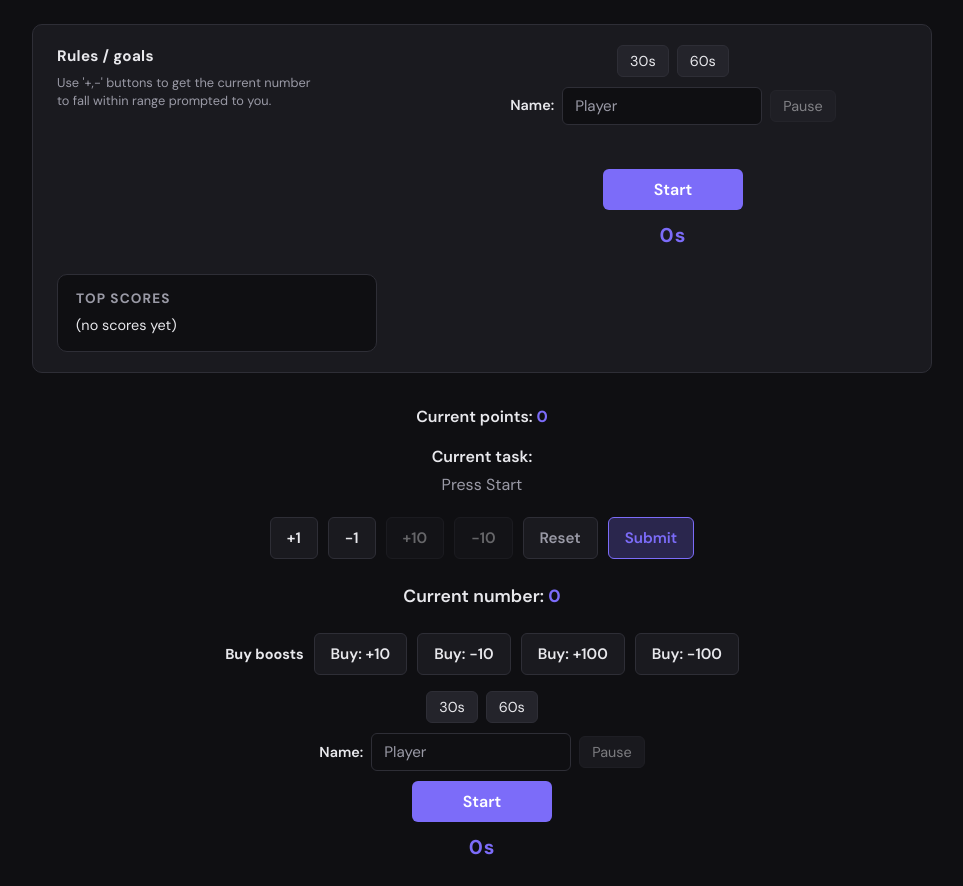
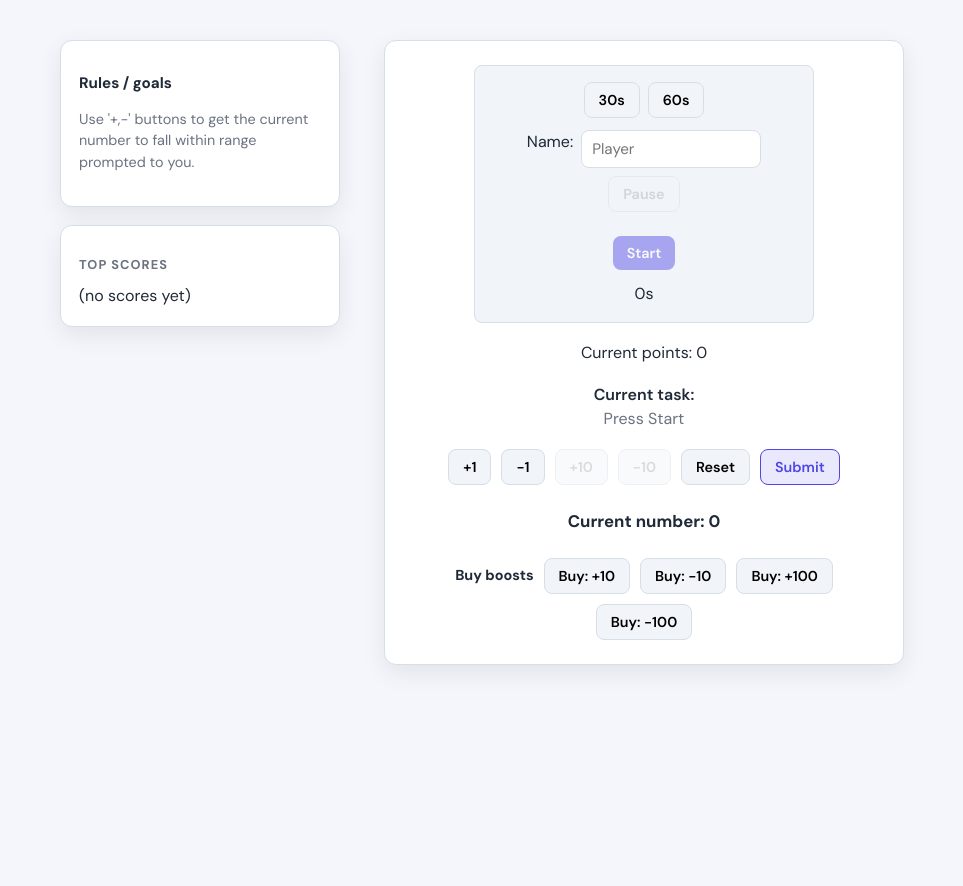
Before and after one commit to daniyar-yes/counter-clicker-game, a plain HTML site: page index.html in a window 1280 px wide. Shown: the whole page, without its empty margins (158-1121 px from the left). After the commit the page ends 800 px from the top, so only its background shows below. Drawn offline with Linux system fonts and the light colour scheme.

Commit message:
Layout-update

```diff
--- a/index.html
+++ b/index.html
@@ -2,7 +2,6 @@
 <html lang="en">
 
 <head>
-    <link>
     <meta charset="UTF-8">
     <meta name="viewport" content="width=device-width, initial-scale=1.0">
     <title>Click it!</title>
@@ -14,27 +13,11 @@
     <link href="styles.css" rel="stylesheet" />
 </head>
 
-
 <body>
     <header>
         <div id="rules-section">
             <h2 class="section-title">Rules / goals</h2>
             <p>Use '+,-' buttons to get the current number to fall within range prompted to you.</p>
-        </div>
-        <div id="game-start-section">
-            <div>
-                <button id="time-30-btn">30s</button>
-                <button id="time-60-btn">60s</button>
-            </div>
-            <div>
-                <label for="player-name">Name:</label>
-                <div id = 'name-border'><input id="player-name" type="text" placeholder="Player" /></div>
-
-                <button id="pause-btn" disabled>Pause</button>
-            </div>
-            <div id="empty-name-warning"><span id="empty-warning-1"></span><span id="empty-warning-2"></span></div>
-            <button id="start-btn">Start</button>
-            <div id="countdown">0s</div>
         </div>
 
         <section id="scores-block">
@@ -42,9 +25,33 @@
             <div id="best-score"></div>
         </section>
     </header>
+
     <main>
+        <div id="game-start-section">
+            <div>
+                <button id="time-30-btn">30s</button>
+                <button id="time-60-btn">60s</button>
+            </div>
+
+            <div>
+                <label for="player-name">Name:</label>
+                <div id="name-border">
+                    <input id="player-name" type="text" placeholder="Player" />
+                </div>
+                <button id="pause-btn" disabled>Pause</button>
+            </div>
+
+            <div id="empty-name-warning">
+                <span id="empty-warning-1"></span>
+                <span id="empty-warning-2"></span>
+            </div>
+
+            <button id="start-btn">Start</button>
+            <div id="countdown">0s</div>
+        </div>
 
         <div>Current points: <span id="current-points">0</span></div>
+
         <div id="current-task-wrapper">
             Current task:
             <div id="task-range">Press Start</div>
@@ -57,7 +64,6 @@
             <button id="plus-ten-btn" disabled>+10</button>
             <button id="minus-ten-btn" disabled>-10</button>
             <button id="reset-count-btn">Reset</button>
-            <!-- added early submit, only active during rounds -->
             <button id="submit-btn">Submit</button>
         </div>
 
@@ -70,24 +76,9 @@
             <button id="buy-plus-hundred">Buy: +100</button>
             <button id="buy-minus-hundred">Buy: -100</button>
         </div>
-        <div id="game-start-section">
-            <div>
-                <button id="time-30-btn">30s</button>
-                <button id="time-60-btn">60s</button>
-            </div>
-            <div>
-                <label for="player-name">Name:</label>
-                <input id="player-name" type="text" placeholder="Player" />
-                <button id="pause-btn" disabled>Pause</button>
-            </div>
-            <button id="start-btn">Start</button>
-            <div id="countdown">0s</div>
-        </div>
+    </main>
 
-    </main>
+    <script src="main.js"></script>
 </body>
 
-<script src="main.js"></script>
-
-
 </html>
--- a/styles.css
+++ b/styles.css
@@ -1,18 +1,26 @@
 /* ----- Variables ----- */
 :root {
-    --bg: #0f0f12;
-    --surface: #1a1a1f;
-    --surface-hover: #24242b;
-    --border: #2e2e36;
-    --text: #e8e8ec;
-    --text-muted: #9a9aa6;
-    --accent: #7c6cf9;
-    --accent-hover: #9285fa;
-    --accent-muted: rgba(124, 108, 249, 0.25);
-    --success: #4ade80;
-    --danger: #f87171;
-    --radius: 10px;
-    --radius-sm: 6px;
+    --bg: #f4f6fb;
+    --surface: #ffffff;
+    --surface-soft: #f1f5f9;
+    --surface-hover: #e6edf5;
+    --border: #d6dee8;
+
+    --text: #1f2937;
+    --text-muted: #6b7280;
+
+    --accent: #4f46e5;
+    --accent-hover: #4338ca;
+    --accent-muted: rgba(79, 70, 229, 0.12);
+
+    --success: #16a34a;
+    --danger: #dc2626;
+
+    --radius: 12px;
+    --radius-sm: 8px;
+
+    --shadow: 0 8px 24px rgba(0, 0, 0, 0.08);
+
     --font: "DM Sans", system-ui, sans-serif;
 }
 
@@ -27,269 +35,197 @@ body {
     line-height: 1.5;
     color: var(--text);
     background: var(--bg);
+
     margin: 0;
-    padding: 24px;
-    min-height: 100vh;
+    padding: 40px 24px;
+
+    display: flex;
+    justify-content: center;
+
+    body>header,
+    body>main {
+        max-width: 1100px;
+    }
 }
 
-/* ----- Header (top part) ----- */
+/* ----- Header ----- */
 header {
-    display: grid;
-    grid-template-columns: minmax(0, 1.3fr) minmax(0, 1.7fr);
-    align-items: start;
-    gap: 24px;
-    max-width: 900px;
-    margin: 0 auto 32px;
-    padding: 20px 24px;
+    display: flex;
+    flex-direction: column;
+    gap: 18px;
+
+    width: 280px;
+}
+
+/* ----- Rules ----- */
+#rules-section {
     background: var(--surface);
     border: 1px solid var(--border);
     border-radius: var(--radius);
-}
-
-#rules-section {
-    max-width: 260px;
+    padding: 18px;
+    box-shadow: var(--shadow);
 }
 
 .section-title {
     font-weight: 700;
     font-size: 0.95rem;
-    color: var(--text);
-    letter-spacing: 0.02em;
-    margin: 0 0 6px;
+    margin-bottom: 6px;
 }
 
 #rules-section p {
+    font-size: 0.9rem;
+    color: var(--text-muted);
+}
+
+/* ----- Top Scores ----- */
+#scores-block {
+    background: var(--surface);
+    border: 1px solid var(--border);
+    border-radius: var(--radius);
+    padding: 18px;
+    box-shadow: var(--shadow);
+}
+
+.scores-title {
     font-size: 0.8rem;
     color: var(--text-muted);
-    margin: 0;
-    line-height: 1.45;
+    text-transform: uppercase;
+    letter-spacing: .08em;
+    margin-bottom: 10px;
 }
 
-/* Game start block: centered */
+/* ----- Main Game Panel ----- */
+main {
+    display: flex;
+    flex-direction: column;
+    align-items: center;
+
+    gap: 18px;
+
+    width: 520px;
+
+    background: var(--surface);
+    border: 1px solid var(--border);
+    border-radius: var(--radius);
+
+    padding: 24px;
+    box-shadow: var(--shadow);
+}
+
+/* ----- Start Section ----- */
 #game-start-section {
     display: flex;
     flex-direction: column;
     align-items: center;
-    gap: 10px;
+    gap: 12px;
+
+    width: 100%;
+    max-width: 340px;
+
+    background: var(--surface-soft);
+    border: 1px solid var(--border);
+    border-radius: var(--radius-sm);
+    padding: 16px;
 }
 
-#game-start-section > div:first-child {
+#game-start-section>div {
     display: flex;
     gap: 8px;
+    justify-content: center;
+    flex-wrap: wrap;
 }
 
-#game-start-section > div:nth-child(2) {
-    display: flex;
-    flex-wrap: wrap;
-    align-items: center;
-    gap: 8px;
-    justify-content: center;
-}
-
-#game-start-section label {
-    font-weight: 600;
-    font-size: 0.9rem;
-}
-
+/* ----- Input ----- */
 #player-name {
     font-family: var(--font);
     font-size: 0.95rem;
-    padding: 8px 12px;
+    padding: 8px 10px;
+
     border: 1px solid var(--border);
     border-radius: var(--radius-sm);
-    background: var(--bg);
-    color: var(--text);
-    width: 200px;
+    background: white;
+    width: 180px;
 }
 
-#player-name::placeholder {
-    color: var(--text-muted);
+#player-name:focus {
+    outline: none;
+    border-color: var(--accent);
 }
 
+/* ----- Buttons ----- */
+button {
+    font-family: var(--font);
+    font-size: 0.9rem;
+    font-weight: 600;
+
+    padding: 8px 14px;
+
+    border-radius: var(--radius-sm);
+    border: 1px solid var(--border);
+
+    background: var(--surface-soft);
+    cursor: pointer;
+
+    transition: all .15s ease;
+}
+
+button:hover:not(:disabled) {
+    background: var(--surface-hover);
+}
+
+button:disabled {
+    opacity: .45;
+    cursor: not-allowed;
+}
+
+/* ----- Start Button ----- */
 #start-btn {
-    min-width: 140px;
-    padding: 10px 20px;
-    font-family: var(--font);
-    font-weight: 600;
-    font-size: 1rem;
-    color: #fff;
     background: var(--accent);
+    color: white;
     border: none;
-    border-radius: var(--radius-sm);
-    cursor: pointer;
-    transition: background 0.2s;
 }
 
 #start-btn:hover {
     background: var(--accent-hover);
 }
 
-#time-30-btn,
-#time-60-btn,
-#pause-btn {
-    font-family: var(--font);
-    font-size: 0.9rem;
-    padding: 6px 12px;
-    border: 1px solid var(--border);
-    border-radius: var(--radius-sm);
-    background: var(--surface-hover);
-    color: var(--text);
-    cursor: pointer;
-    transition: background 0.2s, border-color 0.2s;
-}
-
-#time-30-btn:hover,
-#time-60-btn:hover,
-#pause-btn:not(:disabled):hover {
-    background: var(--border);
-}
-
-#time-30-btn.active,
-#time-60-btn.active {
-    background: var(--accent-muted);
-    border-color: var(--accent);
-    color: var(--accent);
-}
-
-#pause-btn:disabled {
-    opacity: 0.5;
-    cursor: not-allowed;
-}
-
-#countdown {
-    font-size: 1.25rem;
-    font-weight: 700;
-    color: var(--accent);
-    letter-spacing: 0.05em;
-}
-
-/* Top scores: compact section below main game */
-#scores-block {
-    width: 100%;
-    max-width: 320px;
-    margin: 0;
-    padding: 14px 18px;
-    background: var(--bg);
-    border: 1px solid var(--border);
-    border-radius: var(--radius);
-}
-
-.scores-title {
-    font-size: 0.85rem;
-    color: var(--text-muted);
-    letter-spacing: 0.08em;
-    text-transform: uppercase;
-}
-
-#best-score {
-    font-size: 0.9rem;
-    color: var(--text);
-}
-
-#best-score ol {
-    padding-left: 1.2em;
-    margin: 0;
-}
-
-/* ----- Main ----- */
-main {
-    display: flex;
-    flex-direction: column;
-    align-items: center;
-    gap: 16px;
-    max-width: 560px;
-    margin: 0 auto;
-}
-
-main > div:first-child,
-#current-task-wrapper {
-    font-weight: 600;
-    font-size: 1rem;
-}
-
-main > div:first-child span,
-#counter {
-    color: var(--accent);
-    font-weight: 700;
-}
-
-#current-task-wrapper {
-    text-align: center;
-}
-
-#task-range,
-#task-round {
-    margin-top: 4px;
-    font-weight: 400;
-    color: var(--text-muted);
-}
-
-.main-counter-row,
-.main-row-group {
-    display: flex;
-    flex-wrap: wrap;
-    gap: 10px;
-    justify-content: center;
-}
-
-.main-counter-row button,
-.main-row-group button {
-    font-family: var(--font);
-    font-size: 0.95rem;
-    font-weight: 600;
-    padding: 10px 16px;
-    border: 1px solid var(--border);
-    border-radius: var(--radius-sm);
-    background: var(--surface);
-    color: var(--text);
-    cursor: pointer;
-    transition: background 0.2s, border-color 0.2s, transform 0.1s;
-}
-
-.main-counter-row button:hover:not(:disabled),
-.main-row-group button:hover:not(:disabled) {
-    background: var(--surface-hover);
-    border-color: var(--text-muted);
-}
-
-.main-counter-row button:active:not(:disabled),
-.main-row-group button:active:not(:disabled) {
-    transform: scale(0.98);
-}
-
-.main-counter-row button:disabled,
-.main-row-group button:disabled {
-    opacity: 0.4;
-    cursor: not-allowed;
-}
-
-#reset-count-btn {
-    color: var(--text-muted);
-}
-
+/* ----- Submit Button ----- */
 #submit-btn {
     background: var(--accent-muted);
     border-color: var(--accent);
     color: var(--accent);
 }
 
-#submit-btn:hover:not(:disabled) {
-    background: rgba(124, 108, 249, 0.35);
+/* ----- Counter Buttons ----- */
+.main-counter-row,
+.main-row-group {
+    display: flex;
+    gap: 10px;
+    flex-wrap: wrap;
+    justify-content: center;
 }
 
-main h4 {
-    font-size: 1.1rem;
+/* ----- Current Task ----- */
+#current-task-wrapper {
+    text-align: center;
     font-weight: 600;
-    margin: 8px 0 0;
 }
 
+#task-range,
+#task-round {
+    color: var(--text-muted);
+    font-weight: 400;
+}
+
+/* ----- Current Number ----- */
+main h4 {
+    font-size: 1.05rem;
+    margin: 6px 0;
+}
+
+/* ----- Boost Shop ----- */
 #boost-shop {
     align-items: center;
-    margin-top: 8px;
-}
-#boost-shop {
-    align-items: center;
-    margin-top: 8px;
     gap: 10px;
 }
 
@@ -298,44 +234,58 @@ main h4 {
     font-size: 0.9rem;
 }
 
-/* #empty-name-warning {
-    color: red;
-    padding: .20rem;
-    border: solid 2px;
-    border-color: red;
-    background-color: white;
-    border-radius: 25px;
-    width: 40%;
-
-} */
+/* ----- Warnings (unchanged behavior) ----- */
 #empty-warning-1 {
     font-size: 1rem;
     color: red;
     border-style: solid;
-    padding-right: .5rem ;
-    padding-left: .5rem ;
+    padding-right: .5rem;
+    padding-left: .5rem;
     border-radius: 1rem;
     border-color: red;
     border-width: 0;
 }
+
 #empty-warning-2 {
     font-size: 1rem;
     color: red;
+}
 
-}
 #name-border {
     border-style: solid;
     border-width: 0;
     border-color: red;
 }
-/* Responsive: stack header on small screens */
+
+/* ----- Responsive ----- */
 @media (max-width: 700px) {
     header {
         grid-template-columns: 1fr;
-        align-items: stretch;
     }
 
-    #rules-section {
-        max-width: none;
+    main {
+        max-width: 95%;
     }
 }
+
+body {
+    display: flex;
+    justify-content: center;
+}
+
+body>header,
+body>main {
+    margin: 0 10px;
+}
+
+body {
+    display: flex;
+    flex-direction: row;
+    align-items: flex-start;
+    gap: 24px;
+}
+
+main:hover {
+    transform: translateY(-2px);
+    transition: transform .15s ease;
+}
```
